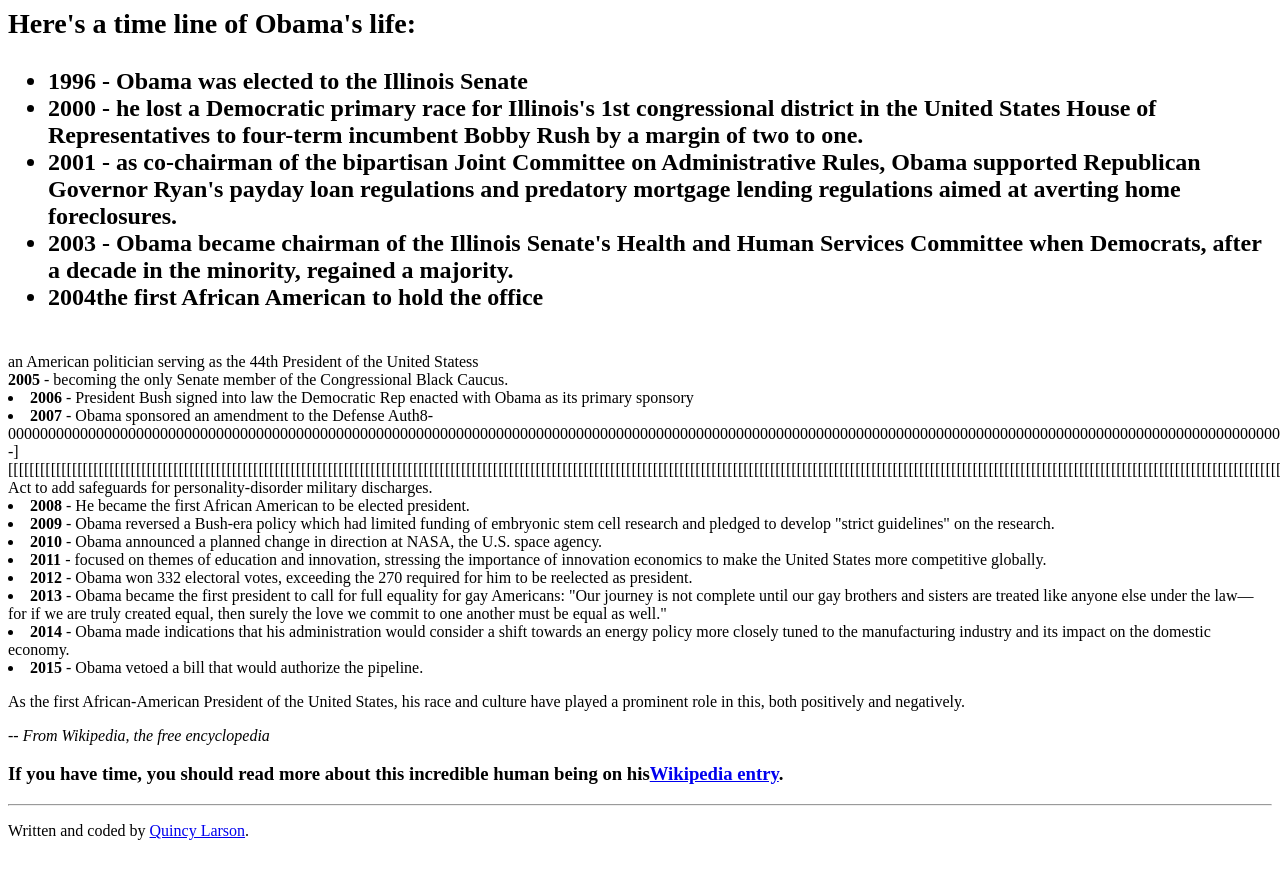
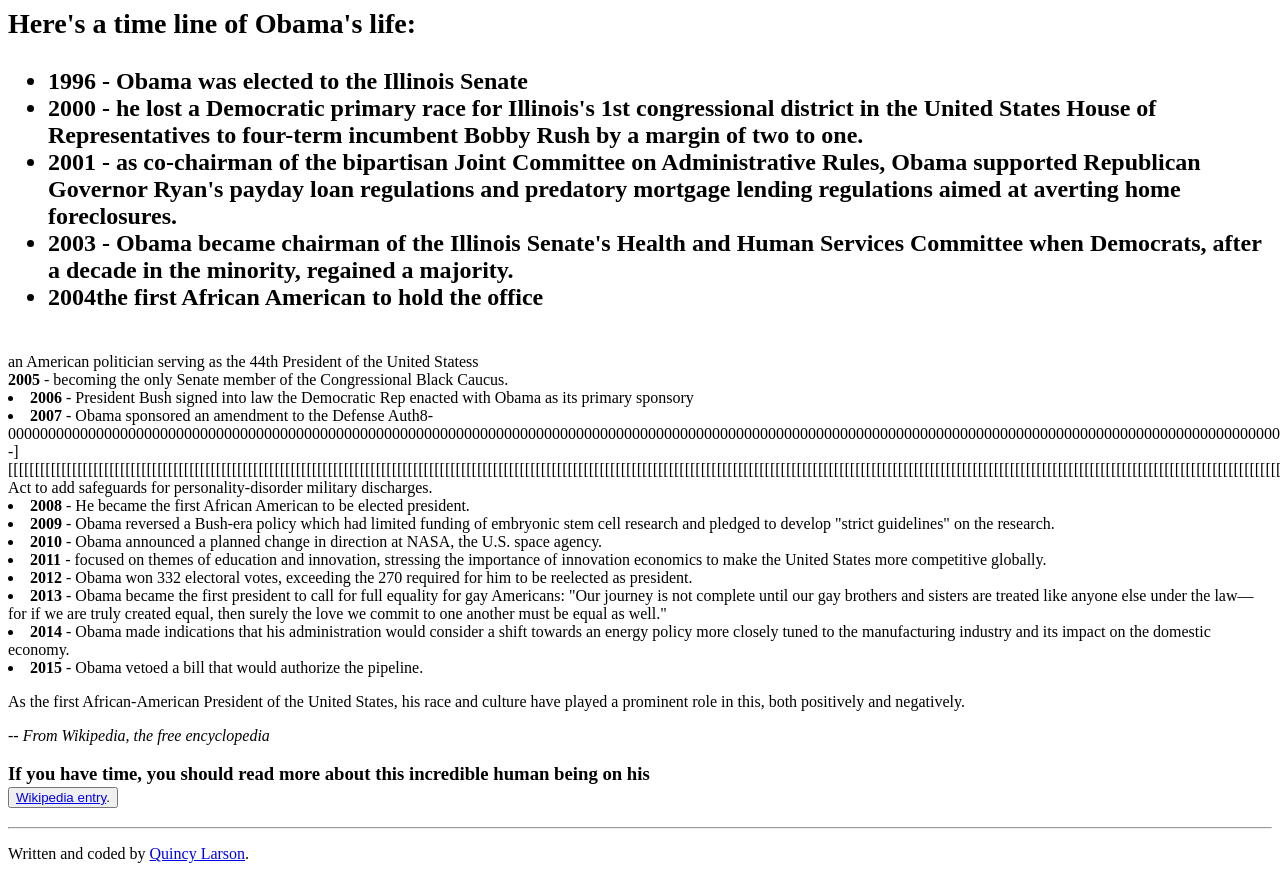
Before and after one commit to caoxiaohan/freecodecamp, a plain HTML site: page FrontEnd/FE1__build-a-tribute-page/index.html in a window 1280 px wide. Shown: the part 163-1042 px from the top of the page. Before the commit the page ends 1019 px from the top, so only its background shows below. Drawn offline with Linux system fonts and the light colour scheme.

Commit message:
updated
added button and icon

```diff
--- a/FrontEnd/FE1__build-a-tribute-page/index.html
+++ b/FrontEnd/FE1__build-a-tribute-page/index.html
@@ -15,7 +15,7 @@
       <div class="jumbotron">
         <div class="row">
           <div class="col-xs-12">
-            <h1 class="text-center">Barack Obama</h1>
+            <h1 class="text-center">  <h1 class="text-center"><span class="glyphicon glyphicon-user" aria-hidden="true"></span> Barack Obama</h1>
             <h2 class="text-center"><em0 col-sm-offset-1 col-md-8 col-md-offset-2">
               <h3>Here's a time line of Obama's life:</h3>
               <ul>
@@ -43,7 +43,10 @@ rc="https://upload.wikimedia.org/wikipedia/commons/8/8d/President_Barack_Obama.j
               <blockqutoe>
                 <p> As the first African-American President of the United States, his race and culture have played a prominent role in this, both positively and negatively. </p>
                 <footer><cite>-- From Wikipedia, the free encyclopedia</cite></footer>
-              </blockqutoe><h3>If you have time, you should read more about this incredible human being on his<a href="https://en.wikipedia.org/wiki/Barack_Obama" target="_blank">Wikipedia entry</a>.</h3>
+              </blockqutoe><h3>If you have time, you should read more about this incredible human being on his
+                  <div class="btn-group" role="group" aria-label="...">
+                    <button type="button" class="btn btn-default"><a href="https://en.wikipedia.org/wiki/Barack_Obama" target="_blank">Wikipedia entry</a>.</h3>
+                    </button>
             </div>
           </div>
         </div>
```
